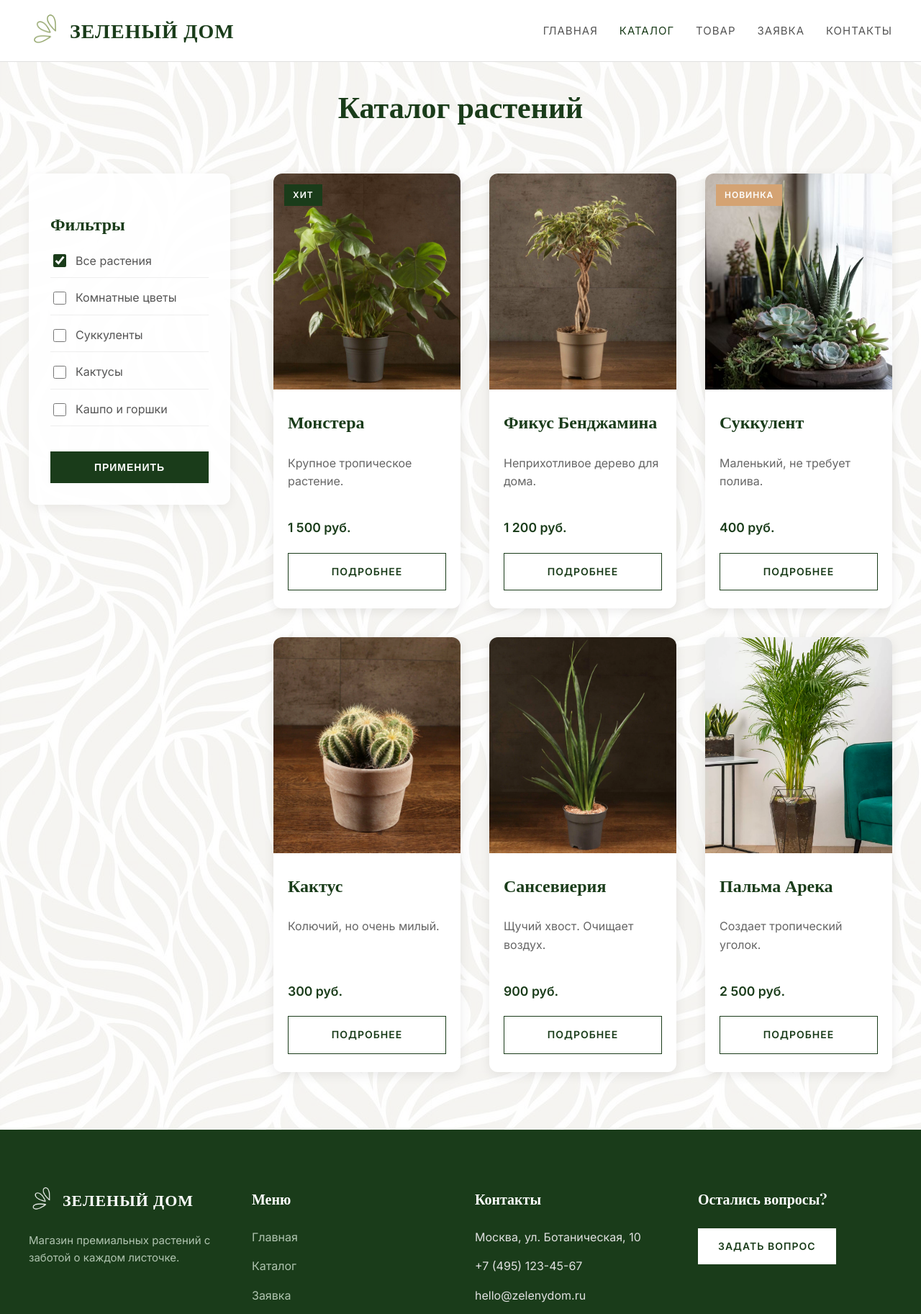
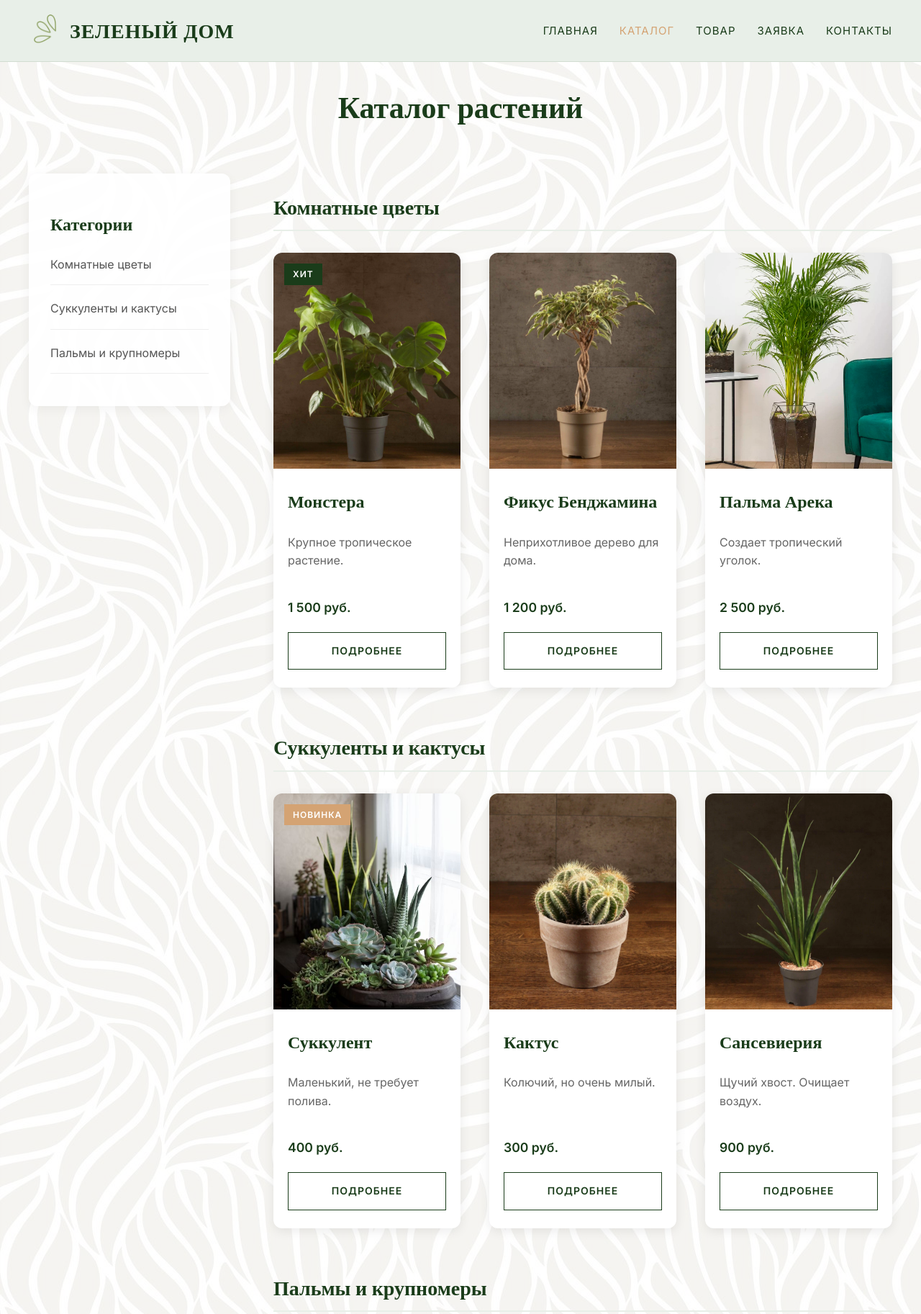
Before and after one commit to arina1306435/kr1-html-css-shop, a plain HTML site: page catalog.html in a window 1280 px wide. Shown: the top 1825 px of the page at 72% size. Drawn offline with nearby package versions, Linux system fonts and the light colour scheme.

```diff
--- a/catalog.html
+++ b/catalog.html
@@ -32,19 +32,20 @@
     <h1 class="section__title">Каталог растений</h1>
 
     <div class="catalog-layout">
+
       <aside class="catalog-filters">
-        <h2>Фильтры</h2>
+        <h2>Категории</h2>
         <ul class="filter-list">
-          <li><label><input type="checkbox" checked> Все растения</label></li>
-          <li><label><input type="checkbox"> Комнатные цветы</label></li>
-          <li><label><input type="checkbox"> Суккуленты</label></li>
-          <li><label><input type="checkbox"> Кактусы</label></li>
-          <li><label><input type="checkbox"> Кашпо и горшки</label></li>
+          <li><a href="#flowers">Комнатные цветы</a></li>
+          <li><a href="#succulents">Суккуленты и кактусы</a></li>
+          <li><a href="#palms">Пальмы и крупномеры</a></li>
         </ul>
-                <button class="btn" style="width: 100%; margin-top: 20px;">Применить</button>
       </aside>
 
       <section class="catalog-products">
+
+        <div id="flowers" class="catalog-category" style="margin-bottom: 60px;">
+          <h2 class="category-title">Комнатные цветы</h2>
           <div class="products-grid">
 
             <article class="product-card">
@@ -67,6 +68,33 @@
                 <a href="product.html" class="btn btn--outline">Подробнее</a>
               </div>
             </article>
+
+            <article class="product-card">
+              <img src="images/пальмаарекка.webp" alt="Пальма Арека" class="product-card__img">
+              <div class="product-card__body">
+                <h3 class="product-card__title">Пальма Арека</h3>
+                <p class="product-card__desc">Создает тропический уголок.</p>
+                <p class="product-card__price">2 500 руб.</p>
+                <a href="product.html" class="btn btn--outline">Подробнее</a>
+              </div>
+            </article>
+
+            <!-- <article class="product-card">
+              <img src="images/спатифиллум.jpg" alt="Спатифиллум" class="product-card__img">
+              <div class="product-card__body">
+                <h3 class="product-card__title">Спатифиллум</h3>
+                <p class="product-card__desc">Женское счастье. Любит тень.</p>
+                <p class="product-card__price">800 руб.</p>
+                <a href="product.html" class="btn btn--outline">Подробнее</a>
+              </div>
+            </article> -->
+
+          </div>
+        </div>
+
+        <div id="succulents" class="catalog-category" style="margin-bottom: 60px;">
+          <h2 class="category-title">Суккуленты и кактусы</h2>
+          <div class="products-grid">
 
             <article class="product-card">
               <div class="product-card__badge product-card__badge--new">Новинка</div>
@@ -99,19 +127,62 @@
               </div>
             </article>
 
+            <!-- <article class="product-card">
+              <img src="images/алоэ.jpg" alt="Алоэ" class="product-card__img">
+              <div class="product-card__body">
+                <h3 class="product-card__title">Алоэ Вера</h3>
+                <p class="product-card__desc">Лечебное растение.</p>
+                <p class="product-card__price">500 руб.</p>
+                <a href="product.html" class="btn btn--outline">Подробнее</a>
+              </div>
+            </article> -->
+
+          </div>
+        </div>
+
+        <div id="palms" class="catalog-category">
+          <h2 class="category-title">Пальмы и крупномеры</h2>
+          <div class="products-grid">
+
             <article class="product-card">
-            <img src="images/пальмаарекка.webp" alt="Пальма Арека" class="product-card__img">
+              <img src="images/фикуслирата.jpg" alt="Фикус Лирата" class="product-card__img">
               <div class="product-card__body">
-              <h3 class="product-card__title">Пальма Арека</h3>
-              <p class="product-card__desc">Создает тропический уголок.</p>
-              <p class="product-card__price">2 500 руб.</p>
+                <h3 class="product-card__title">Фикус Лирата</h3>
+                <p class="product-card__desc">Эффектное дерево с крупными листьями.</p>
+                <p class="product-card__price">3 500 руб.</p>
+                <a href="product.html" class="btn btn--outline">Подробнее</a>
+              </div>
+            </article>
+
+            <article class="product-card">
+              <img src="images/юкка.jpg" alt="Юкка" class="product-card__img">
+              <div class="product-card__body">
+                <h3 class="product-card__title">Юкка слоновая</h3>
+                <p class="product-card__desc">Стильное растение для офиса.</p>
+                <p class="product-card__price">4 200 руб.</p>
+                <a href="product.html" class="btn btn--outline">Подробнее</a>
+              </div>
+            </article>
+
+            <article class="product-card">
+              <img src="images/драцена.jpg" alt="Драцена" class="product-card__img">
+              <div class="product-card__body">
+                <h3 class="product-card__title">Драцена</h3>
+                <p class="product-card__desc">Дерево счастья. Неприхотлива.</p>
+                <p class="product-card__price">1 800 руб.</p>
                 <a href="product.html" class="btn btn--outline">Подробнее</a>
               </div>
             </article>
 
           </div>
+        </div>
+
       </section>
     </div>
+          <!-- Кнопка Наверх -->
+  <a href="#" class="scroll-top" id="scrollTop" aria-label="Наверх">
+    <img src="images/листик.png" alt="Наверх" style="width: 24px; height: 24px; object-fit: cover;">
+  </a>
   </main>
 
   <footer class="site-footer">
--- a/css/style.css
+++ b/css/style.css
@@ -1,19 +1,21 @@
 @import url('https://fonts.googleapis.com/css2?family=Playfair+Display:wght@400;700&family=Inter:wght@300;400;600&display=swap');
 
-/* --- БАЗОВЫЕ СТИЛИ --- */
 body {
   font-family: 'Inter', sans-serif;
   margin: 0;
   color: #333;
   line-height: 1.6;
   background-color: #ffffff;
-
   background-image:
     linear-gradient(rgba(255, 255, 255, 0.65), rgba(255, 255, 255, 0.65)),
     url('../images/паттерн.jpg');
-
   background-repeat: repeat;
   background-size: 600px;
+}
+
+html {
+  scroll-behavior: smooth;
+  scroll-padding-top: 100px;
 }
 
 h1, h2, h3, h4 {
@@ -27,10 +29,9 @@ h1, h2, h3, h4 {
   padding: 0 20px;
 }
 
-/* --- ШАПКА --- */
 .site-header {
-  background: #ffffff;
-  border-bottom: 1px solid #e0e0e0;
+  background: #e8efe8;
+  border-bottom: 1px solid #d1dcd1;
   padding: 20px 0;
 }
 
@@ -58,12 +59,14 @@ h1, h2, h3, h4 {
   object-fit: contain;
 }
 
-.site-nav__list {
-  display: flex;
-  gap: 30px;
-  list-style: none;
-  margin: 0;
-  padding: 0;
+.site-nav__link {
+  text-decoration: none;
+  color: #1a3c1a;
+  font-weight: 500;
+  font-size: 15px;
+  text-transform: uppercase;
+  letter-spacing: 1px;
+  transition: color 0.3s;
 }
 
 .site-nav__link {
@@ -77,10 +80,44 @@ h1, h2, h3, h4 {
 }
 
 .site-nav__link:hover, .site-nav__link.active {
-  color: #1a3c1a;
+  color: #d4a373;
 }
 
-/* --- КНОПКИ --- */
+.site-header {
+  background: #e8efe8;
+  border-bottom: 1px solid #d1dcd1;
+  padding: 20px 0;
+}
+
+.site-header__inner {
+  display: flex;
+  justify-content: space-between;
+  align-items: center;
+}
+
+.site-nav__list {
+  display: flex;
+  flex-direction: row;
+  gap: 30px;
+  list-style: none;
+  margin: 0;
+  padding: 0;
+}
+
+.site-nav__link {
+  text-decoration: none;
+  color: #1a3c1a;
+  font-weight: 500;
+  font-size: 15px;
+  text-transform: uppercase;
+  letter-spacing: 1px;
+  transition: color 0.3s;
+}
+
+.site-nav__link:hover, .site-nav__link.active {
+  color: #d4a373;
+}
+
 .btn {
   display: inline-block;
   padding: 14px 28px;
@@ -103,7 +140,6 @@ h1, h2, h3, h4 {
 .btn--white { background: white; color: #1a3c1a; }
 .btn--white:hover { background: #f0f0f0; }
 
-/* --- ГЛАВНАЯ СТРАНИЦА (HERO) --- */
 .hero {
   display: flex;
   gap: 60px;
@@ -128,12 +164,10 @@ h1, h2, h3, h4 {
   text-align: center;
   font-size: 42px;
   margin-bottom: 60px;
-  /* Убрали белый фон */
   display: block;
   padding: 0;
 }
 
-/* --- КАРТОЧКИ ТОВАРОВ --- */
 .products-grid {
   display: grid;
   grid-template-columns: repeat(3, 1fr);
@@ -191,7 +225,6 @@ h1, h2, h3, h4 {
   background: #d4a373;
 }
 
-/* --- КАТАЛОГ (ФИЛЬТРЫ) --- */
 .catalog-layout {
   display: grid;
   grid-template-columns: 280px 1fr;
@@ -209,10 +242,18 @@ h1, h2, h3, h4 {
 
 .filter-list { list-style: none; padding: 0; margin: 0; }
 .filter-list li { margin-bottom: 15px; border-bottom: 1px solid #eee; padding-bottom: 10px; }
-.filter-list a { text-decoration: none; color: #555; font-size: 16px; transition: color 0.3s; }
+.filter-list a { text-decoration: none; color: #555; font-size: 16px; transition: color 0.3s; display: block; padding: 5px 0; }
 .filter-list a:hover { color: #1a3c1a; }
 
-/* --- СТРАНИЦА ТОВАРА --- */
+.category-title {
+  font-family: 'Playfair Display', serif;
+  font-size: 28px;
+  color: #1a3c1a;
+  margin-bottom: 30px;
+  padding-bottom: 10px;
+  border-bottom: 2px solid #e8efe8;
+}
+
 .product-detail {
   display: flex;
   gap: 60px;
@@ -224,14 +265,12 @@ h1, h2, h3, h4 {
 .product-detail__info { flex: 1; }
 .product-detail__info p { color: #555; font-size: 18px; }
 
-/* --- ТАБЛИЦА --- */
 .table-wrapper { overflow-x: auto; }
 .product-table { width: 100%; border-collapse: collapse; background: #fff; }
 .product-table caption { font-family: 'Playfair Display', serif; font-size: 24px; margin-bottom: 20px; text-align: left; color: #1a3c1a; }
 .product-table th { background: #1a3c1a; color: white; padding: 15px; text-align: left; font-weight: 400; }
 .product-table td { padding: 15px; border-bottom: 1px solid #eee; color: #555; }
 
-/* --- ФОРМА ЗАЯВКИ --- */
 .order-form {
   background: #ffffff;
   padding: 40px;
@@ -249,7 +288,6 @@ h1, h2, h3, h4 {
 .order-form__input, .order-form__select, .order-form__textarea { padding: 15px; border: 1px solid #ddd; font-family: inherit; font-size: 16px; }
 .order-form__label { margin-bottom: 8px; font-weight: 600; font-size: 14px; text-transform: uppercase; letter-spacing: 1px; }
 
-/* --- КОНТАКТЫ --- */
 .contacts-layout { display: grid; grid-template-columns: 1fr 1fr; gap: 60px; }
 .contacts-info {
   background: rgba(255, 255, 255, 0.95);
@@ -258,7 +296,6 @@ h1, h2, h3, h4 {
   box-shadow: 0 4px 15px rgba(0,0,0,0.05);
 }
 
-/* --- ПОДВАЛ --- */
 .site-footer {
   background-color: #1a3c1a;
   color: #e0e0e0;
@@ -286,7 +323,7 @@ h1, h2, h3, h4 {
 .footer-list li { margin-bottom: 15px; }
 
 .site-footer .footer-list a {
-  color: #b0c4b0;
+  color: #e0e0e0;
   text-decoration: none;
   transition: color 0.3s;
 }
@@ -296,7 +333,7 @@ h1, h2, h3, h4 {
 }
 
 .site-footer .footer-desc {
-  color: #b0c4b0;
+  color: #e0e0e0;
   margin-top: 20px;
   font-size: 15px;
 }
@@ -321,9 +358,10 @@ h1, h2, h3, h4 {
   padding-top: 30px;
   text-align: center;
   font-size: 14px;
-  color: #888;
+  color: #b0c4b0;
   margin-top: 40px;
 }
+
 .features-grid {
   display: grid;
   grid-template-columns: repeat(3, 1fr);
@@ -338,11 +376,24 @@ h1, h2, h3, h4 {
   border: 1px solid #e0e0e0;
   box-shadow: 0 10px 25px rgba(0, 0, 0, 0.08);
   transition: transform 0.3s, box-shadow 0.3s;
+  border-top: 4px solid #1a3c1a;
 }
 
 .feature-card:hover {
   transform: translateY(-8px);
   box-shadow: 0 15px 35px rgba(0, 0, 0, 0.15);
+}
+
+.feature-icon {
+  color: #1a3c1a;
+  margin-bottom: 20px;
+  display: inline-flex;
+  align-items: center;
+  justify-content: center;
+  width: 70px;
+  height: 70px;
+  background: #e8efe8;
+  border-radius: 50%;
 }
 
 .feature-card h3 {
@@ -355,6 +406,17 @@ h1, h2, h3, h4 {
   color: #555;
   margin: 0;
 }
+
+.about-block {
+  display: flex;
+  gap: 60px;
+  align-items: center;
+  margin: 80px 0;
+}
+
+.about-block__image { flex: 1; }
+.about-block__content { flex: 1; }
+
 .subscribe-block {
   background-color: #f4f7f4 !important;
   padding: 40px 30px;
@@ -408,29 +470,3 @@ h1, h2, h3, h4 {
 .subscribe-form .btn:hover {
   background-color: #2e5e2e !important;
 }
-
-@media (max-width: 768px) {
-  .subscribe-form {
-    flex-direction: column;
-  }
-}
-.about-block {
-  display: flex;
-  gap: 60px;
-  align-items: center;
-  margin: 80px 0;
-}
-.filter-list label {
-  display: flex;
-  align-items: center;
-  gap: 10px;
-  cursor: pointer;
-  color: #555;
-  font-size: 16px;
-}
-.filter-list input[type="checkbox"] {
-  width: 18px;
-  height: 18px;
-  accent-color: #1a3c1a;
-  cursor: pointer;
-}
```
Also changed, not shown: contacts.html (+4 -0 lines), index.html (+4 -2 lines), js/main.js (+10 -3 lines), order.html (+4 -0 lines), product.html (+4 -1 lines), images/алоэ.jpg (added), images/драцена.jpg (added), images/листик.png (added), images/спатифиллум.jpg (added), images/фикуслирата.jpg (added), images/юкка.jpg (added). Lines whose indentation alone changed are shown as unchanged.
